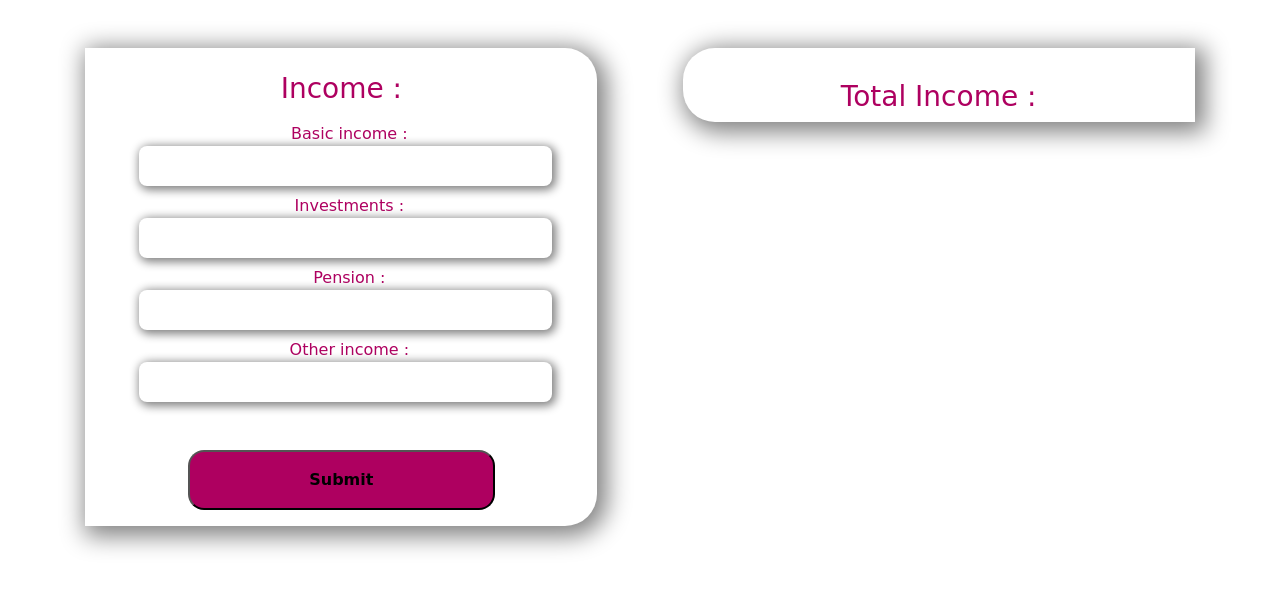
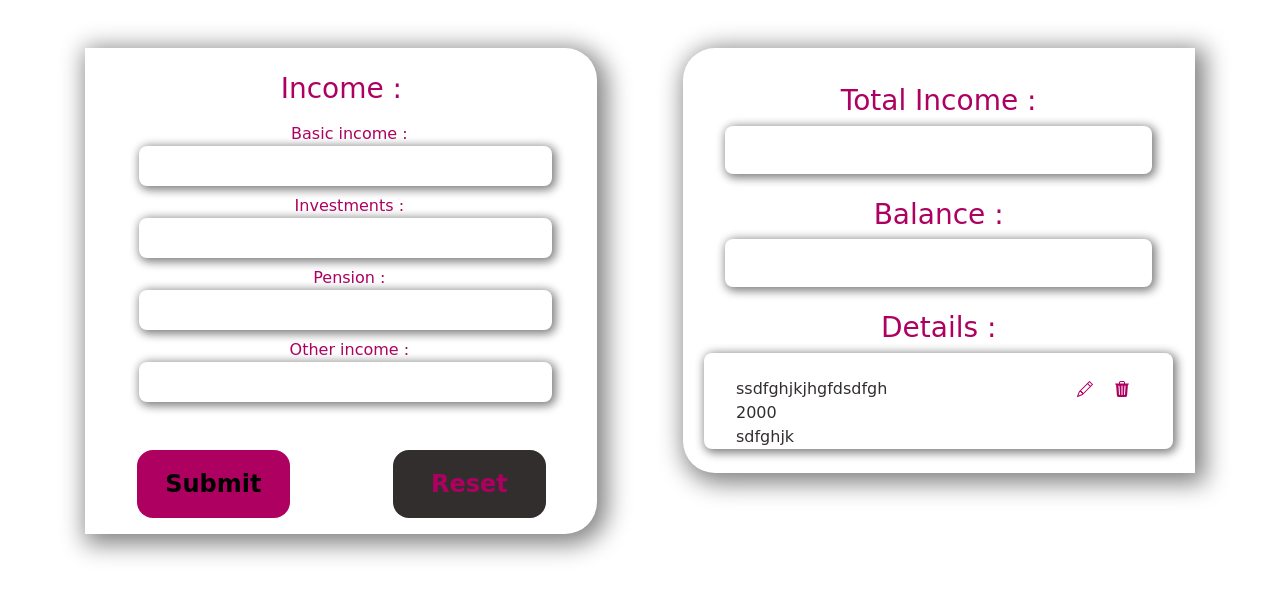
Before and after one commit to ojoyeuge1/BudgetApp, a plain HTML site: page index.html in a window 1280 px wide. Shown: the part 86-684 px from the top of the page. Drawn offline with Linux system fonts and the light colour scheme; a web font is replaced by a local one.

Commit message:
element, style and script updated

```diff
--- a/index.html
+++ b/index.html
@@ -20,7 +20,7 @@
 
     <main class="">
         <!-- Start of Form Income -->
-        <div class="form rounded-end-5 mt-5" style="width: 40%; height: fit-content;" >
+        <div id="frm" class="form rounded-end-5 mt-5" style="width: 40%; height: fit-content;" >
             <div class="form-head pt-4 text-center " style="color: #ae0060;"><h3>Income :</h3></div>
             <div class="form-body ps-3">
                 <label for="" class="col-12 mt-2 text-center">Basic income :</label>
@@ -32,11 +32,15 @@
                 <label for="" class="col-12 mt-2 text-center">Other income :</label>
                 <input type="text" class="col-10 rounded-3" id="inp4">
             </div>
-            <button onclick="submt()" class="mb-3 mt-5 p-3 rounded-4 fw-bolder" style="width: 60%;">Submit</button>
+            <div class="form-btn d-flex">
+                <button onclick="submit()" class="m-auto mb-3 mt-5 p-3 rounded-4 fs-4 fw-bolder" style="width: 30%;">Submit</button>
+                <button onclick="clr()" class="rst m-auto mb-3 mt-5 p-3 rounded-4 fs-4 fw-bolder" style="width: 30%;">Reset</button>
+            </div>
+
         </div>
         <!-- End of Form Income -->
         <!-- Start of Form Expenses -->
-        <div class="form-expense rounded-end-5" style="width: 40%; height: fit-content;" >
+        <div id="frm-exp" class="form-expense rounded-end-5" style="width: 40%; height: fit-content;" >
             <div class="form-head pt-4 text-center " style="color: #ae0060;"><h3>Input Expense :</h3></div>
             <div class="form-body ps-3">
                 <label for="" class="col-12 mt-2 text-center">Title :</label>
@@ -49,17 +53,17 @@
         <!-- End of Form Expenses -->
         <!-- Start of Display -->
         <div class="display rounded-start-5 mt-5" style="width: 40%; height: fit-content;" id="dis">
-            <!-- <div id="dis1" class="pt-4">
+            <div id="display1" class="pt-1">
                 <div class="dis1-head text-center"><h3>Total Income :</h3></div>
-                <div id="dis1" class="dis1-body col-10 m-auto rounded-3 text-center pt-3 fs-4 fw-bolder" style="height: 2.5em;"></div>
+                <div id="dis1" class="dis1-body col-10 m-auto rounded-3 text-center pt-3 fs-4 fw-bolder" style="height: 2em;"></div>
             </div>
-            <div id="dis2" class="pt-4">
+            <div id="display2" class="pt-4">
                 <div class="dis2-head text-center"><h3>Balance :</h3></div>
-                <div class="dis2-body col-10 m-auto rounded-3 text-center pt-3 fs-4 fw-bolder" style="height: 2.5em;">200000</div>
+                <div id="dis2" class="dis2-body col-10 m-auto rounded-3 text-center pt-3 fs-4 fw-bolder" style="height: 2em;"></div>
             </div>
-            <div id="dis3" class="pt-4">
+            <div id="display3" class="pt-4">
                 <div class="dis3-head text-center"><h3>Details :</h3></div>
-                <div class="dis3-body m-auto mb-4 col-11 rounded-3 pt-4" style="height: fit-content;">
+                <div id="dis3" class="dis3-body m-auto mb-4 col-11 rounded-3 pt-4" style="height: fit-content;">
                     <ul>
                         <li>ssdfghjkjhgfdsdfgh <div><button><svg xmlns="http://www.w3.org/2000/svg" width="16" height="16" fill="#ae0060" class="bi bi-pencil" viewBox="0 0 16 16">
                             <path d="M12.146.146a.5.5 0 0 1 .708 0l3 3a.5.5 0 0 1 0 .708l-10 10a.5.5 0 0 1-.168.11l-5 2a.5.5 0 0 1-.65-.65l2-5a.5.5 0 0 1 .11-.168l10-10zM11.207 2.5 13.5 4.793 14.793 3.5 12.5 1.207 11.207 2.5zm1.586 3L10.5 3.207 4 9.707V10h.5a.5.5 0 0 1 .5.5v.5h.5a.5.5 0 0 1 .5.5v.5h.293l6.5-6.5zm-9.761 5.175-.106.106-1.528 3.821 3.821-1.528.106-.106A.5.5 0 0 1 5 12.5V12h-.5a.5.5 0 0 1-.5-.5V11h-.5a.5.5 0 0 1-.468-.325z"/>
@@ -70,7 +74,7 @@
                         <li>sdfghjk</li>
                     </ul>
                 </div>
-            </div> -->
+            </div>
         </div>
         <!-- End of Display -->
     </main>
--- a/main.js
+++ b/main.js
@@ -1,17 +1,39 @@
-var disHead = document.createElement("div");
-var headText = document.createElement("h3");
-var textHead = document.createTextNode("Total Income :");
-headText.appendChild(textHead);
-disHead.appendChild(headText);
-disHead.setAttribute("class", "dis1-head");
-document.querySelector("#dis").appendChild(disHead)
+function submit(){
 
-console.log(headText)
+    document.getElementById("dis1").innerHTML = "NGN " + eval(Number(document.getElementById("inp1").value) + Number(document.getElementById("inp2").value) + Number(document.getElementById("inp3").value) + Number(document.getElementById("inp4").value))
+    document.getElementById("dis2").innerHTML = "NGN " + 0
+    document.getElementById("inp1").value = " "
+    document.getElementById("inp2").value = " "
+    document.getElementById("inp3").value = " "
+    document.getElementById("inp4").value = " "
+    // var form = document.getElementById("frm")
+    // form.style.display = "none"
+    // var formExp = document.getElementById("frm-exp")
+    // formExp.style.display = "block"
 
-function submt(){
-    console.log(document.getElementById("inp1").value)
-    console.log(document.getElementById("inp2").value)
-    console.log(document.getElementById("inp3").value)
-    console.log(document.getElementById("inp4").value)
-    console.log("NGN " + eval(Number(document.getElementById("inp1").value) + Number(document.getElementById("inp2").value) + Number(document.getElementById("inp3").value) + Number(document.getElementById("inp4").value)))
 }
+
+function clr(){
+
+    document.getElementById("inp1").value = " "
+    document.getElementById("inp2").value = " "
+    document.getElementById("inp3").value = " "
+    document.getElementById("inp4").value = " "
+    // document.getElementById("dis1").innerHTML = " "
+    // document.getElementById("dis2").innerHTML = " "
+
+}
+
+// var disHead = document.createElement("div");
+// var headText = document.createElement("h3");
+// var textHead = document.createTextNode("Total Income :");
+// headText.appendChild(textHead);
+// disHead.appendChild(headText);
+// disHead.setAttribute("class", "dis1-head");
+// document.querySelector("#dis").appendChild(disHead);
+// var dis1Inp = document.createElement("div")
+// dis1Inp.setAttribute("class", "dis1-body")
+// dis1Inp.setAttribute("id", "dis1")
+// document.querySelector("#dis").appendChild(dis1Inp)
+
+// console.log(headText)
--- a/style.css
+++ b/style.css
@@ -36,8 +36,14 @@ main{
     margin-left: 7.5%;
 }
 .form button{
+    border: none;
     background: #ae0060;
-    margin-left: 20%;
+    /* margin-left: 20%; */
+}
+
+.form .rst{
+    background: rgb(51, 46, 46);
+    color: #ae0060;
 }
 
 .form-body, .display{
@@ -80,6 +86,8 @@ input{
 
 .dis1-body, .dis2-body, .dis3-body{
     box-shadow: 2px 2px 10px 2px gray;
+    color: rgb(51, 46, 46);
+
 }
 
 li{
```
